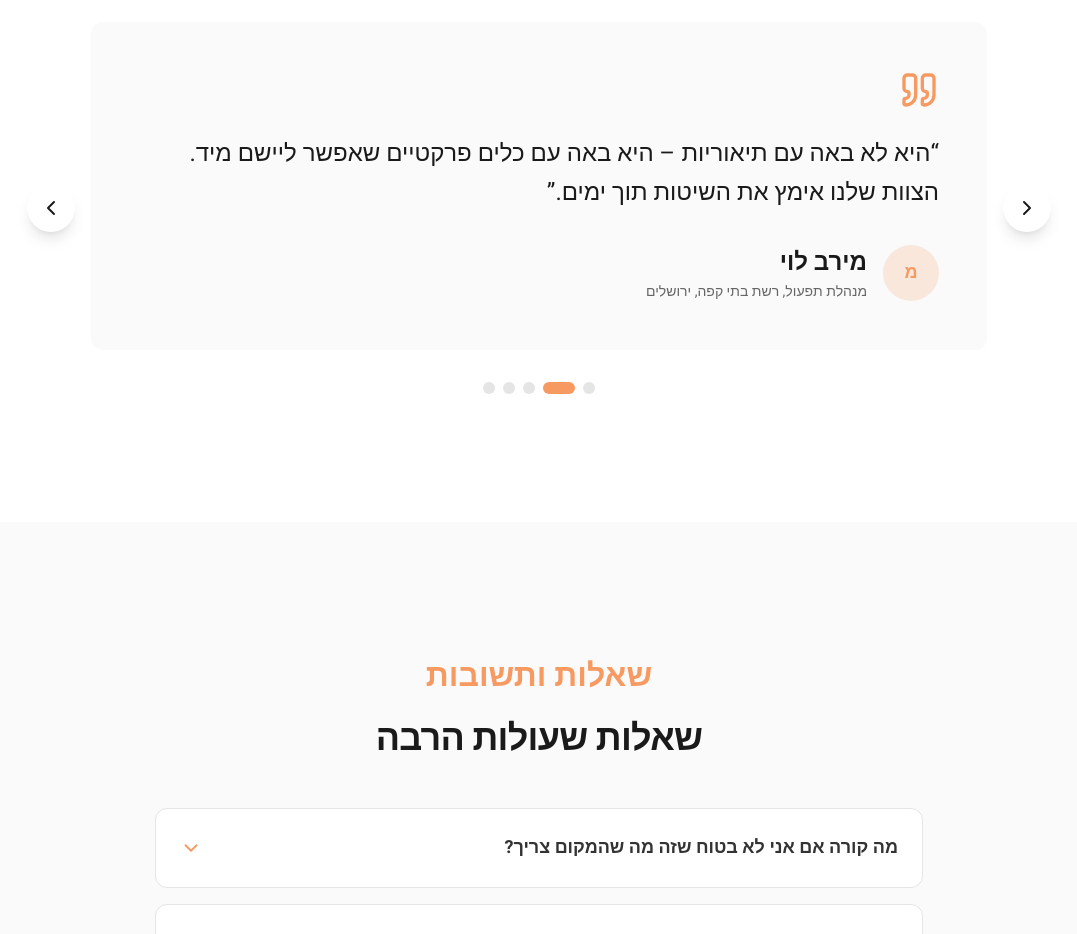
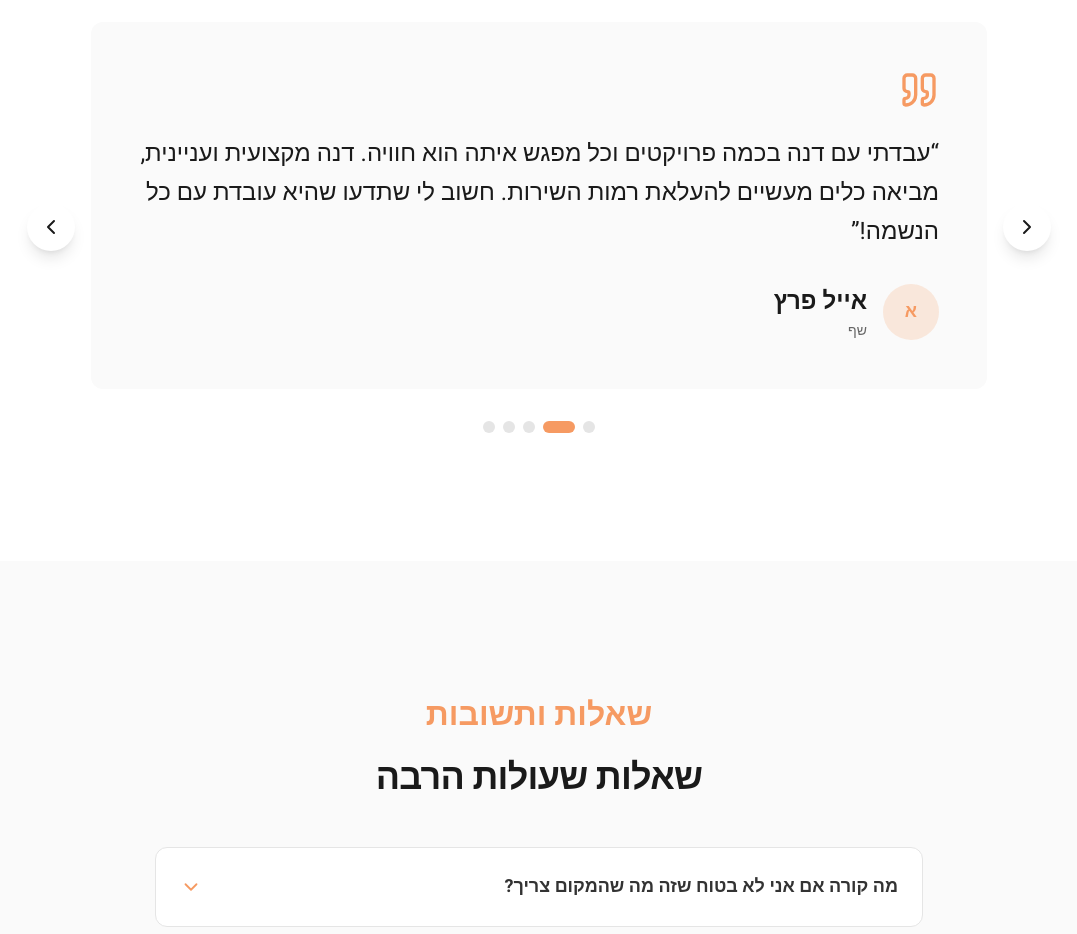
Before and after one commit to HareHanum/DanaFloor, a Next.js app: page / in a window 1280 px wide. Shown: the part 4660-5594 px from the top of the page, without its empty margins (101-1178 px from the left). Built offline with nearby package versions, Linux system fonts and the light colour scheme.

Commit message:
real recommendations added

```diff
--- a/src/components/sections/Testimonials.tsx
+++ b/src/components/sections/Testimonials.tsx
@@ -8,38 +8,33 @@ import { Quote, ChevronRight, ChevronLeft } from "lucide-react";
 const testimonials = [
   {
     quote:
-      "דנה הגיעה אלינו בתקופה קשה. תוך חודשיים הצוות שלנו התחיל לעבוד אחרת לגמרי – יותר רגוע, יותר מקצועי, ועם תוצאות שמדברות בעד עצמן.",
-    author: "רון כהן",
-    role: "בעלים, מסעדת ארומה",
-    location: "תל אביב",
+      "אני רוצה להמליץ בחום על דנה שעבדה איתי והייתה עבורי מקור ידע והשראה משמעותי. במהלך העבודה המשותפת היא הדריכה אותי בצורה יסודית וברורה כיצד להעניק את השירות הטוב ביותר לאורחים, ונתנה טיפים פרקטיים ומדויקים שמתאימים במיוחד לעולם המסעדנות. היא מקצועית מאוד, שולטת בחומר לעומק ויודעת להעביר אותו בצורה עניינית וממוקדת. מעבר לכך, היא יודעת לזהות בעיות בזמן אמת ולתת פתרונות חכמים וישימים. כל מי שיעבוד איתה יזכה בליווי מקצועי ברמה גבוהה ובערך אמיתי לטווח הארוך.",
+    author: "הודיה",
+    role: "מנהלת מסעדת בזיליקה",
   },
   {
     quote:
-      "היא לא באה עם תיאוריות – היא באה עם כלים פרקטיים שאפשר ליישם מיד. הצוות שלנו אימץ את השיטות תוך ימים.",
-    author: "מירב לוי",
-    role: "מנהלת תפעול, רשת בתי קפה",
-    location: "ירושלים",
+      "עבדתי עם דנה בכמה פרויקטים וכל מפגש איתה הוא חוויה. דנה מקצועית ועניינית, מביאה כלים מעשיים להעלאת רמות השירות. חשוב לי שתדעו שהיא עובדת עם כל הנשמה!",
+    author: "אייל פרץ",
+    role: "שף",
   },
   {
     quote:
-      "ההדרכה של דנה שינתה את הגישה שלנו למכירה לחלוטין. הממוצע לסועד עלה ב-25% תוך חודש, בלי שום לחץ על האורחים.",
-    author: "יוסי אברהם",
-    role: "מנכ״ל, מלון בוטיק",
-    location: "אילת",
+      "רציתי להגיד לך כמה אני מעריכה את העבודה שאת עושה. רואים את המקצועיות, הדיוק והאהבה שלך לתחום בכל תהליך שאת מובילה. היכולת שלך להסתכל על עסק לעומק, לזהות נקודות לשיפור ולהביא שינוי אמיתי, לשדרג השירות והחוויה, פשוט מרשים. את מביאה איתך שילוב נדיר של ידע מקצועי, ניסיון, גישה אנושית והבנה אמיתית של אנשים ושל עולם המסעדנות. ממליצה מכל הלב לכל מי שרוצה להרים את העסק שלו לרמה הבאה.",
+    author: "ריי",
+    role: "מנהלת סניף ג'ורנו ת\"א",
   },
   {
     quote:
-      "מה שאהבתי בדנה זה שהיא מבינה את השטח. היא לא מדברת מלמעלה – היא יודעת מה זה לעמוד במשמרת קשה.",
-    author: "שירה מזרחי",
-    role: "מנהלת מסעדה",
-    location: "חיפה",
+      "אני ממליצה בחום על דנה שמרוני! דנה עזרה לצוות שלי בשדרוג השירות והניהול בפלור. ההכשרה שלה הייתה מקצועית וממוקדת, והיא הצליחה להביא את הצוות שלנו לרמה חדשה. האנרגיה החיובית שלה מדבקת, וההשפעה שלה ניכרת בכל פרט. מאז התהליך, הצוות שלנו מתנהל בצורה הרבה יותר מסודרת, והמכירות עלו בצורה משמעותית. אם אתם מחפשים מישהו שיביא שינוי חיובי במסעדה שלכם, דנה היא הבחירה המושלמת!",
+    author: "קורין",
+    role: "מסעדת אומה טומה",
   },
   {
     quote:
-      "הליווי של דנה בהקמת המסעדה החדשה שלנו היה קריטי. היא עזרה לנו לבנות תהליכים נכונים מההתחלה.",
-    author: "דוד ישראלי",
-    role: "שותף, קבוצת מסעדות",
-    location: "רמת גן",
+      "העבודה עם דנה הייתה אחת ההחלטות העסקיות הטובות ביותר שקיבלנו. היא הגיעה עם הבנה עמוקה של עולם המסעדנות, זיהתה במהירות את נקודות התורפה ונתנה לנו כלים פרקטיים שהעלו את הרווחיות ואת רמת השירות כבר מהשבועות הראשונים. מעבר למקצועיות שלה, היא פשוט מבינה את האתגרים היומיומיים של בעלי עסקים בתחום. ממליצה בחום לכל מי שרוצה לקחת את המסעדה שלו צעד קדימה.",
+    author: "ליז זינגר",
+    role: "בעלת חברת אסטרטגייה שיווקית",
   },
 ];
 
@@ -131,9 +126,11 @@ export default function Testimonials({ variant = "light" }: TestimonialsProps) {
                     <div className={`font-bold ${textColor}`}>
                       {testimonials[currentIndex].author}
                     </div>
-                    <div className={`text-sm ${subtextColor}`}>
-                      {testimonials[currentIndex].role}, {testimonials[currentIndex].location}
-                    </div>
+                    {testimonials[currentIndex].role && (
+                      <div className={`text-sm ${subtextColor}`}>
+                        {testimonials[currentIndex].role}
+                      </div>
+                    )}
                   </div>
                 </div>
               </motion.div>
```
